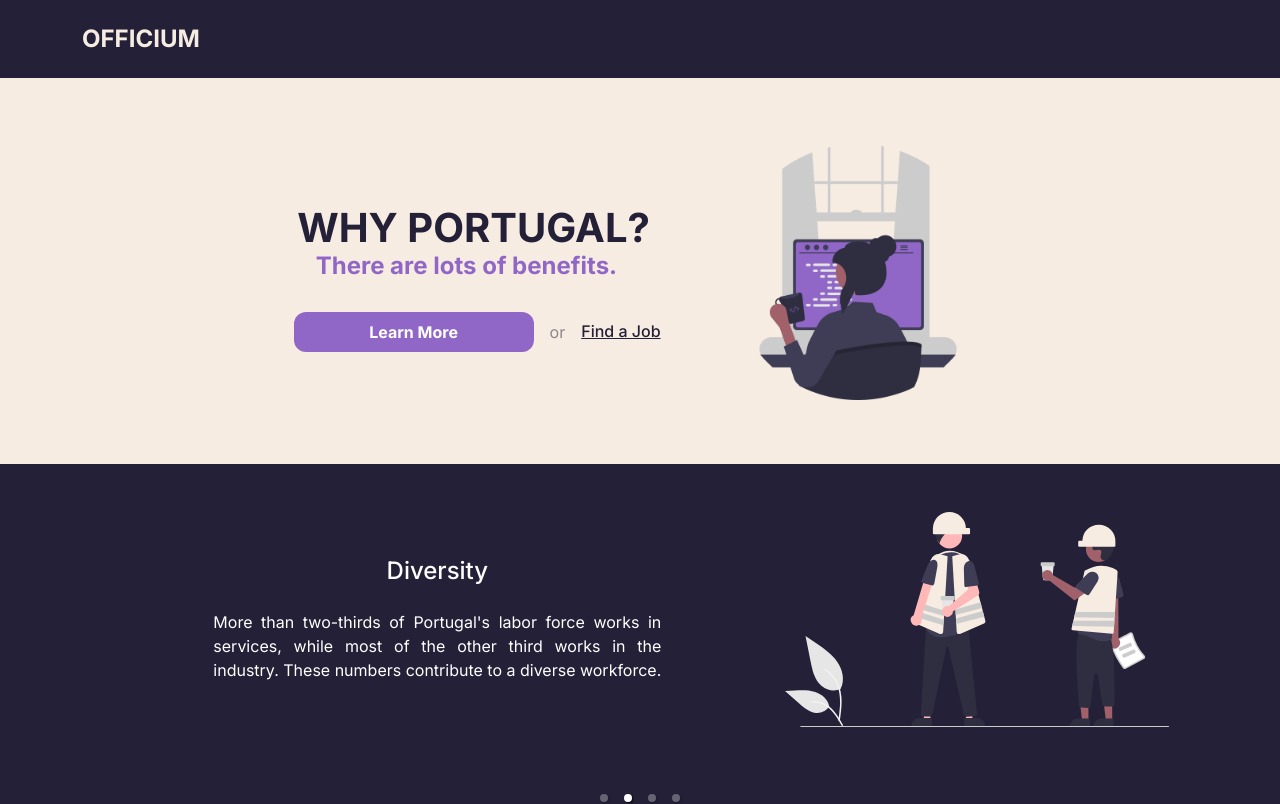
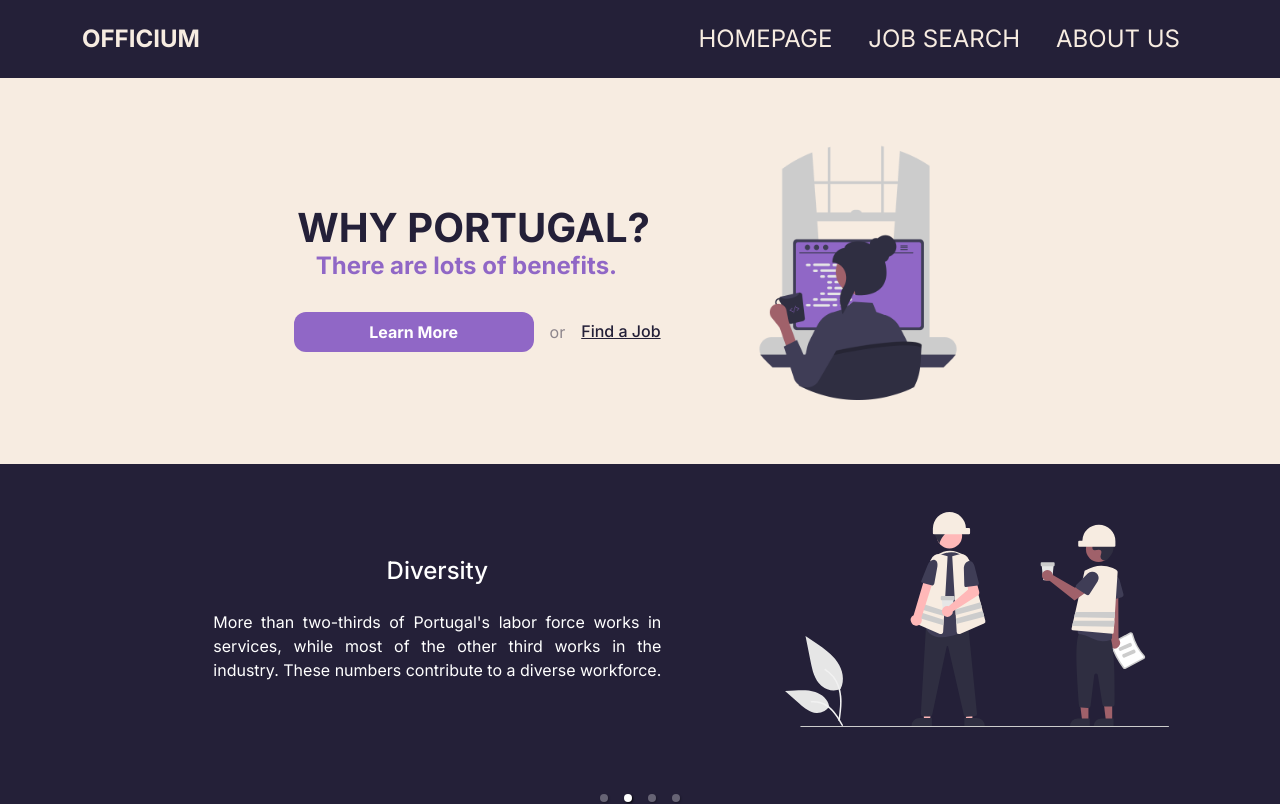
Before and after one commit to gitHubTiagoMarques/officium, a React (Create React App) app: page / in a window 1280 px wide. Shown: the top 804 px of the page. Built offline with nearby package versions, Linux system fonts and the light colour scheme.

Commit message:
navbar fixed

```diff
--- a/src/App.css
+++ b/src/App.css
@@ -44,21 +44,30 @@ nav{
 }
 .navbar-brand{
   color: #F7ECE1 !important;
+  align-items: end !important;
   font-size: 1.5rem;
 }
 
 @media (min-width: 993px) {
-  .links{
-    display: none;
+  .nav-link{
+    color: #F7ECE1 !important;
+    font-size: 1.5rem !important;
+    margin-right: 10px;
+    margin-left: 10px;
   }
   nav{
     position: static !important;
+  }
+  .navbar-collapse{
+    flex-grow: 0 !important;
   }
 }
 @media (max-width: 992px) {
   .links{
     margin: auto;
+    color: #F7ECE1;
   }
+
   .navbar-collapse {
     position: absolute;
     top: 0;
@@ -367,7 +376,7 @@ nav{
   height: calc(100vh - 10rem);
 }
 .nowadays .titlecarro{
-  margin-top: 10px;
+  margin-top: 50px;
 }
 .subnowadays{
   color: white;
```
